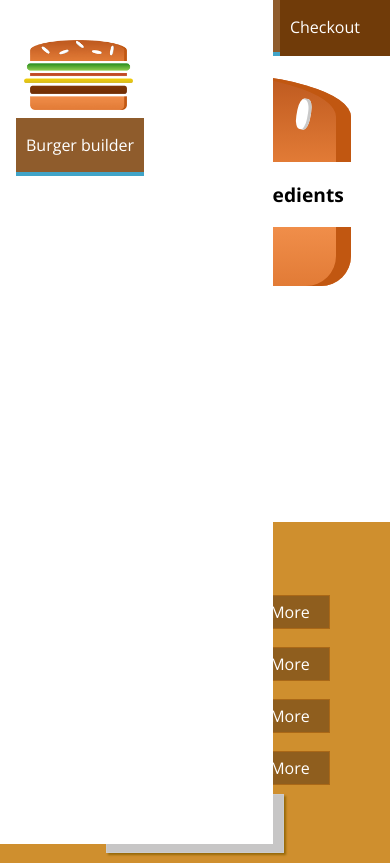
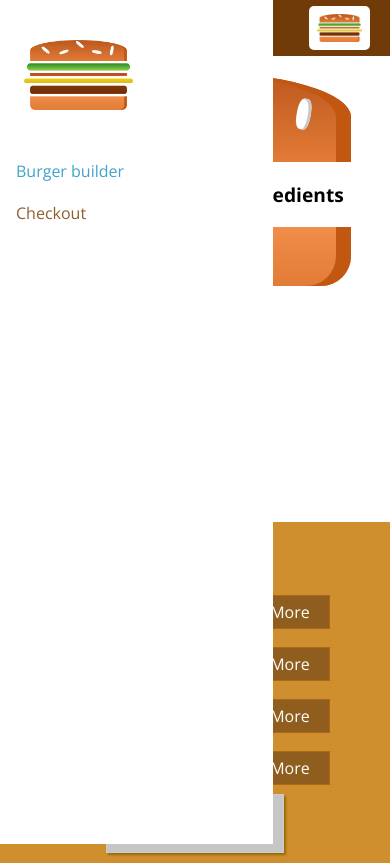
Before and after one commit to edayan/react-burger-builder, a React (Create React App) app: page / in a window 390 px wide. Built offline with nearby package versions, Linux system fonts and the light colour scheme.

Commit message:
hide menu items in mobile devices and drawer items on desktop

```diff
--- a/src/components/Navigation/NavigationItems/NavigationItem/NavigationItem.module.css
+++ b/src/components/Navigation/NavigationItems/NavigationItem/NavigationItem.module.css
@@ -1,19 +1,38 @@
+.NavigationItem {
+  margin: 10px 0;
+  box-sizing: border-box;
+  display: block;
+  width: 100%;
+}
+
+.NavigationItem a {
+  color: #8f5c2c;
+  text-decoration: none;
+  width: 100%;
+  box-sizing: border-box;
+  display: block;
+}
+
+.NavigationItem a:hover,
+.NavigationItem a:active,
+.NavigationItem a.active {
+  color: #40a4c8;
+}
+
+@media (min-width: 500px) {
   .NavigationItem {
     margin: 0;
-  box-sizing: border-box;
     display: flex;
     height: 100%;
+    width: auto;
     align-items: center;
   }
 
   .NavigationItem a {
     color: white;
-  text-decoration: none;
     height: 100%;
     padding: 16px 10px;
     border-bottom: 4px solid transparent;
-  box-sizing: border-box;
-  display: block;
   }
 
   .NavigationItem a:hover,
@@ -23,3 +42,4 @@
     border-bottom: 4px solid #40a4c8;
     color: white;
   }
+}
--- a/src/components/Navigation/NavigationItems/NavigationItems.module.css
+++ b/src/components/Navigation/NavigationItems/NavigationItems.module.css
@@ -3,6 +3,13 @@
   padding: 0;
   list-style: none;
   display: flex;
+  flex-flow: column;
   align-items: center;
   height: 100%;
 }
+
+@media (min-width: 500px) {
+  .NavigationItems {
+    flex-flow: row;
+  }
+}
--- a/src/components/Navigation/SideDrawer/SideDrawer.module.css
+++ b/src/components/Navigation/SideDrawer/SideDrawer.module.css
@@ -28,4 +28,5 @@
 
 .Logo {
   height: 11%;
+  margin-bottom: 32px;
 }
--- a/src/components/Navigation/Toolbar/Toolbar.js
+++ b/src/components/Navigation/Toolbar/Toolbar.js
@@ -12,7 +12,7 @@
                 <Logo />
             </div>
 
-            <nav><NavigationItems /></nav>
+            <nav className={classes.DesktopOnly}><NavigationItems /></nav>
         </header>
     )
 }
--- a/src/components/Navigation/Toolbar/Toolbar.module.css
+++ b/src/components/Navigation/Toolbar/Toolbar.module.css
@@ -20,3 +20,9 @@
 .Logo {
   height: 80%;
 }
+
+@media (max-width: 499px) {
+  .DesktopOnly {
+    display: none;
+  }
+}
```
Lines whose indentation alone changed are shown as unchanged.
